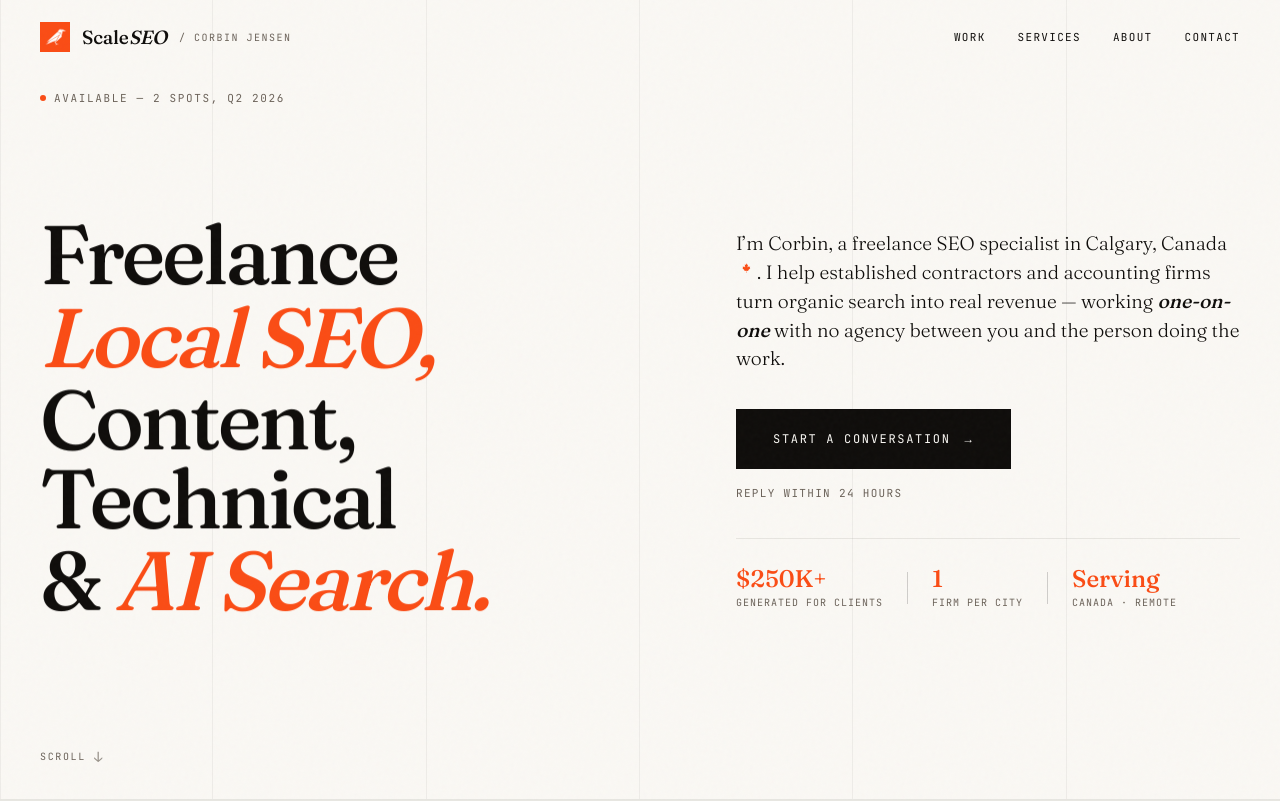
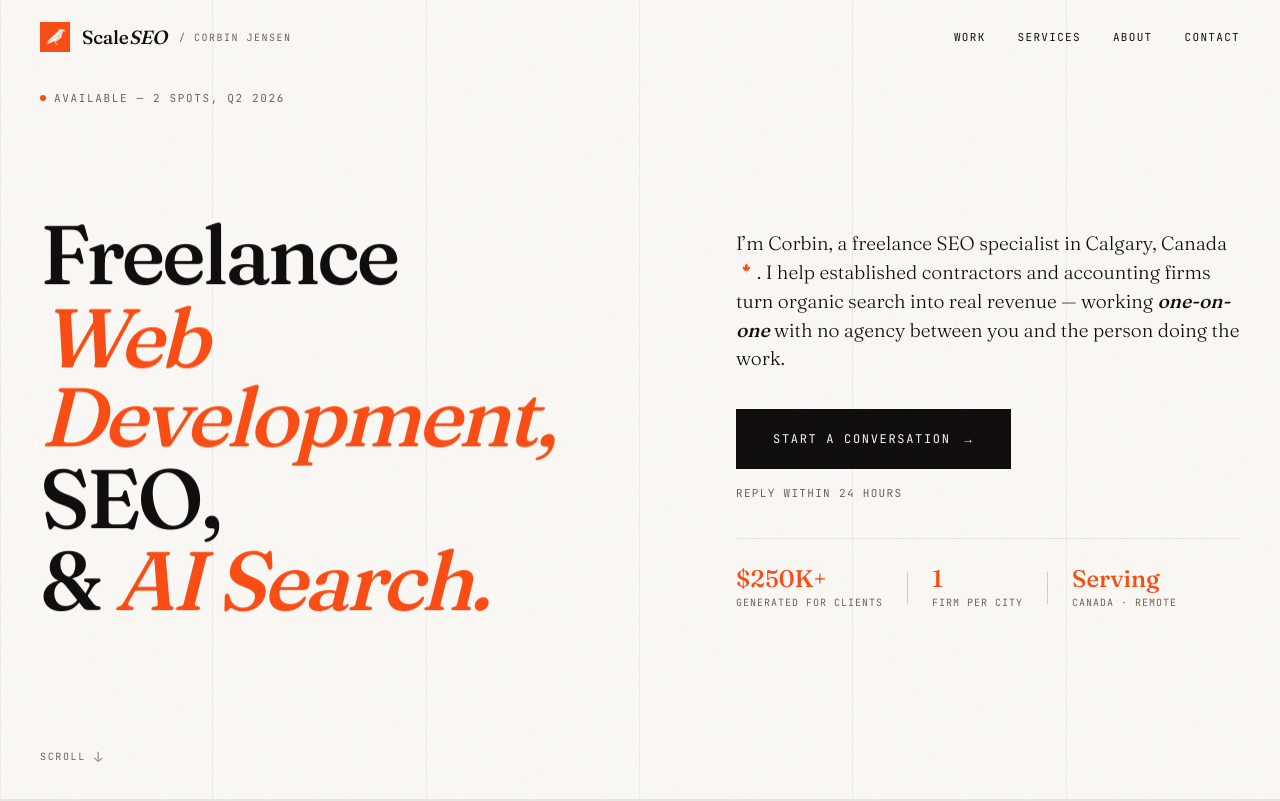
Before and after one commit to ScaleCRMCO/scaleseo, a Next.js app: page / in a window 1280 px wide. Shown: the top 801 px of the page. Built offline with nearby package versions, Linux system fonts and the light colour scheme.

Commit message:
Update Hero.tsx

```diff
--- a/src/app/sections/home/Hero.tsx
+++ b/src/app/sections/home/Hero.tsx
@@ -35,11 +35,11 @@ export default function Hero() {
           </span>
           <span className={styles.line}>
             <span className={styles.lineInner}>
-              <span className={styles.italic}>Local SEO,</span>
+              <span className={styles.italic}>Web Development,</span>
             </span>
           </span>
           <span className={styles.line}>
-            <span className={styles.lineInner}>Content, Technical</span>
+            <span className={styles.lineInner}>SEO,</span>
           </span>
           <span className={styles.line}>
             <span className={styles.lineInner}>
```
